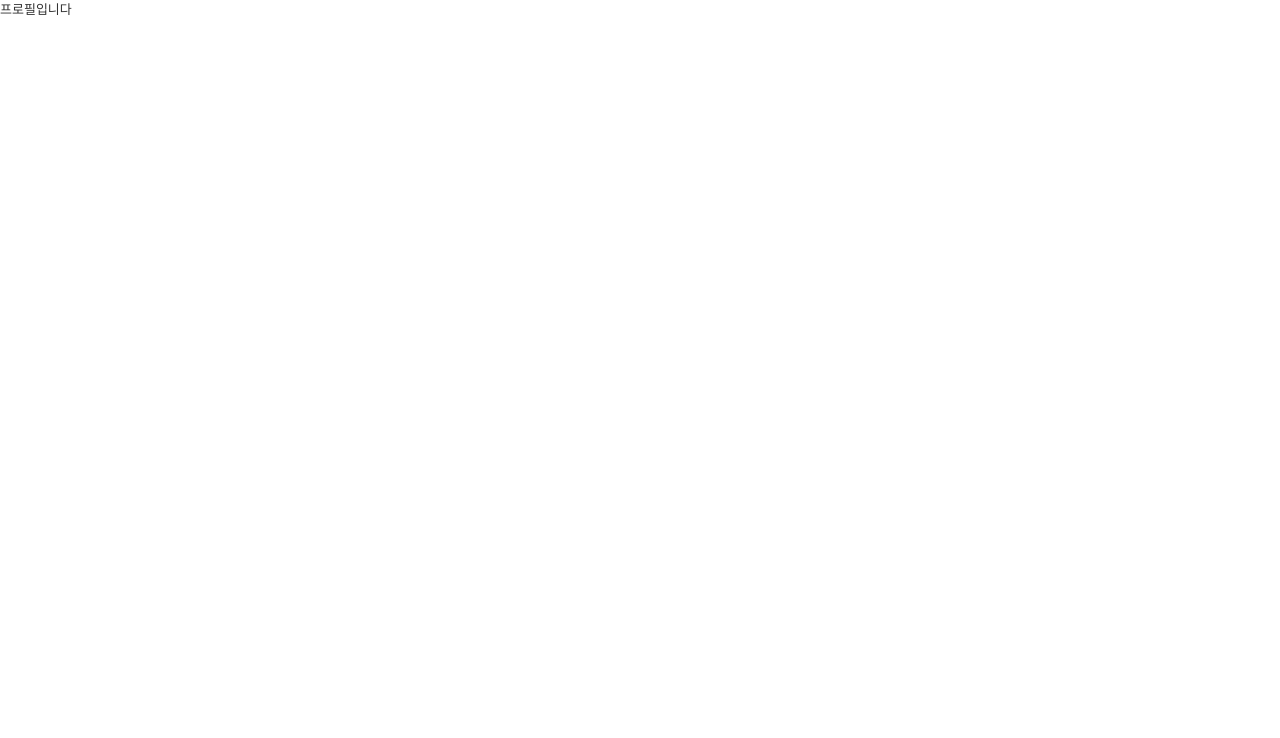
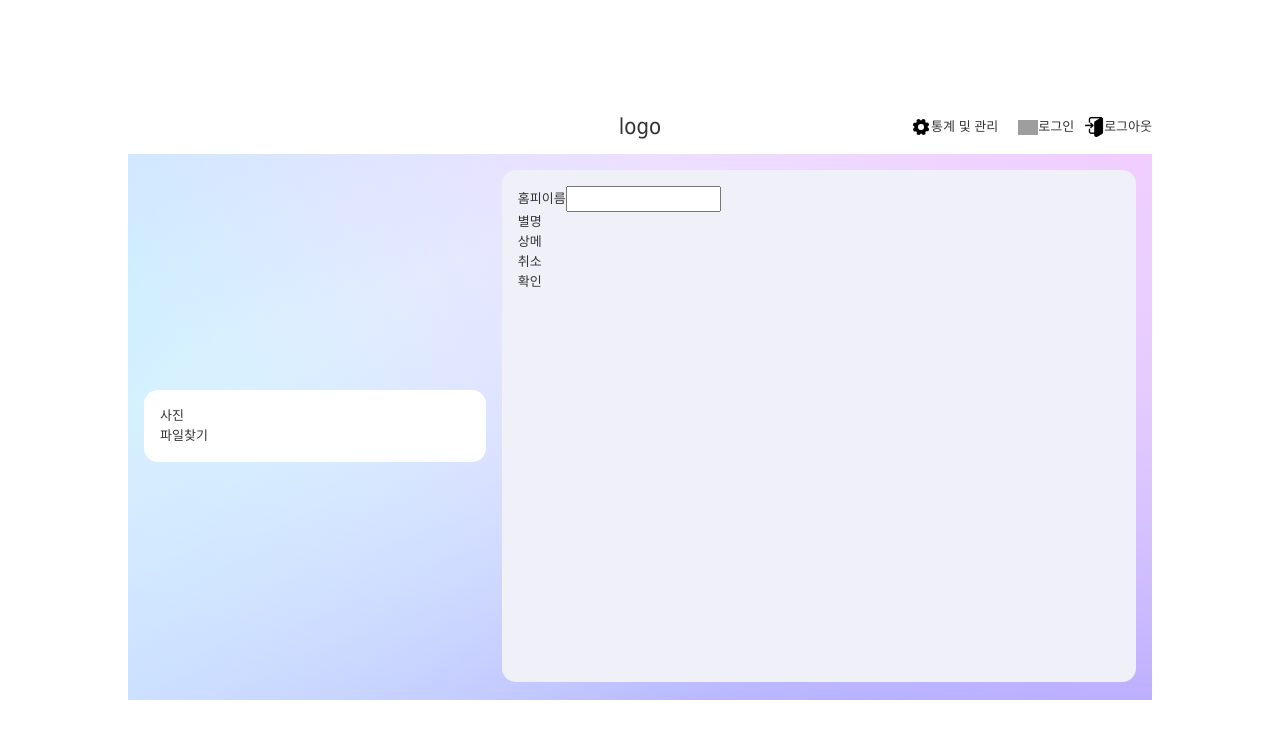
Before and after one commit to bluej1996/mini-homepage, a React (Create React App) app in the folder mini-homepage/: page /profile in a window 1280 px wide. Shown: the top 738 px of the page. Built offline with nearby package versions, Linux system fonts and the light colour scheme; grey boxes are pictures that could not be loaded.

Commit message:
폴더 정리 및 setting page css

```diff
--- a/mini-homepage/src/assets/css/common.css
+++ b/mini-homepage/src/assets/css/common.css
@@ -14,7 +14,7 @@ blockquote:before, blockquote:after, q:before, q:after {content: ''; content: no
 table {border-collapse: collapse; border-spacing: 0;}
 
 .flex{display: flex; align-items: center;}
-.flex-as{display: flex; align-items: start; }
+.flex-as{display: flex; align-items: flex-start; }
 .flex-end{display: flex; align-items: center; justify-content: flex-end;}
 
 .g16{gap: 16px;}
--- a/mini-homepage/src/assets/css/style.css
+++ b/mini-homepage/src/assets/css/style.css
@@ -1 +1,13 @@
 @charset "utf-8";
+
+/* profile */
+.profileBox1{
+    width: 35%;
+    height: 100%;
+
+}
+.profileBox2{
+    width: 65%;
+    height: 512px;
+    background-color: #f0f0f9 !important;
+}
--- a/mini-homepage/src/views/profile.jsx
+++ b/mini-homepage/src/views/profile.jsx
@@ -4,7 +4,52 @@ import React, { Component } from 'react'
 export default class Profile extends Component {
   render() {
     return (
-      <div>프로필입니다</div>
+      <div className='container'>
+        <div className='wrap'>
+          <div className='header'>
+            <div className='logo'>logo</div>
+            <div className='loginBox flex'>
+              <div className='setting flex'>
+                <span className='img'></span>
+                <span>통계 및 관리</span>
+              </div>
+              <div className='in flex ml20'>
+              <span className='img'></span>
+                <span>로그인</span>
+              </div>
+              <div className='out flex ml10'>
+              <span className='img'></span>
+                <span>로그아웃</span>
+              </div>
+            </div>
+          </div>
+          <div className='content'>
+            <div className='flex g16 p16'>
+              <div className='box profileBox1'>
+                <div>사진</div>
+                <div>파일찾기</div>
+              </div>
+              <div className='box profileBox2'>
+                <div className='profileContainer'>
+                  <div className='profileContent'>
+                    <div className='profileHomepageName'>
+                      <span>홈피이름</span>
+                      <input type="text" className='input'/>
+                    </div>
+                    <div className='profileNickname'>별명</div>
+                    <div className='profileMessage'>상메</div>
+                  </div>
+                  <div className='profileBtn'>
+                    <div className='profileCancel'>취소</div>
+                    <div className='profileSuccess'>확인</div>
+                  </div>
+                </div>
+              </div>
+            </div>
+          </div>
+          <div className='footer'></div>
+        </div>
+      </div>
     )
   }
 }
```
Also changed, not shown: mini-homepage/src/components/login/loginCom.jsx (added), mini-homepage/src/components/main/mainCom.jsx (added), mini-homepage/src/components/profile/profileCom.jsx (added), mini-homepage/src/components/setting/settingCom.jsx (added), mini-homepage/src/components/writing/writingCom.jsx (added), mini-homepage/src/utils/test.js (added).
